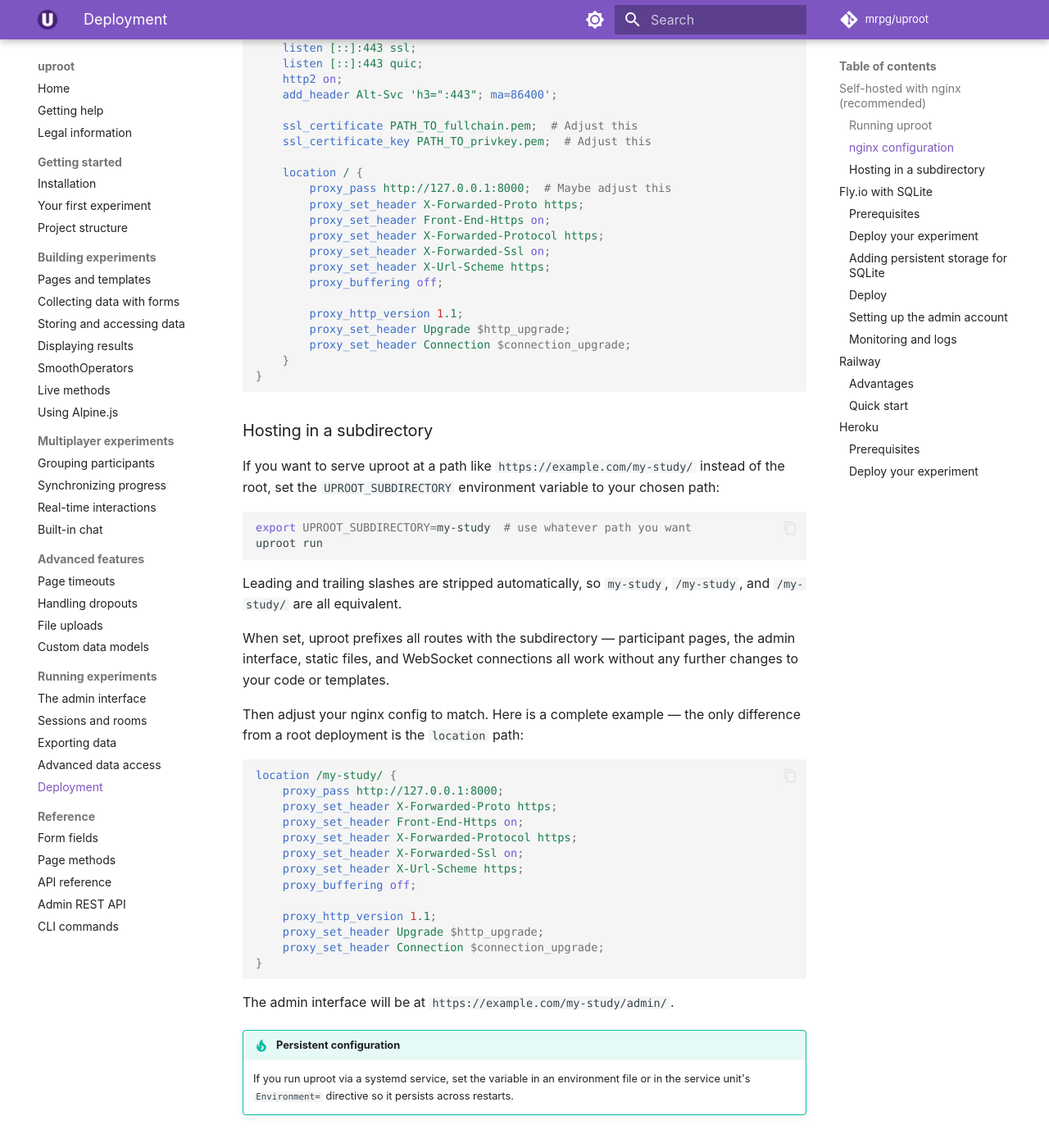
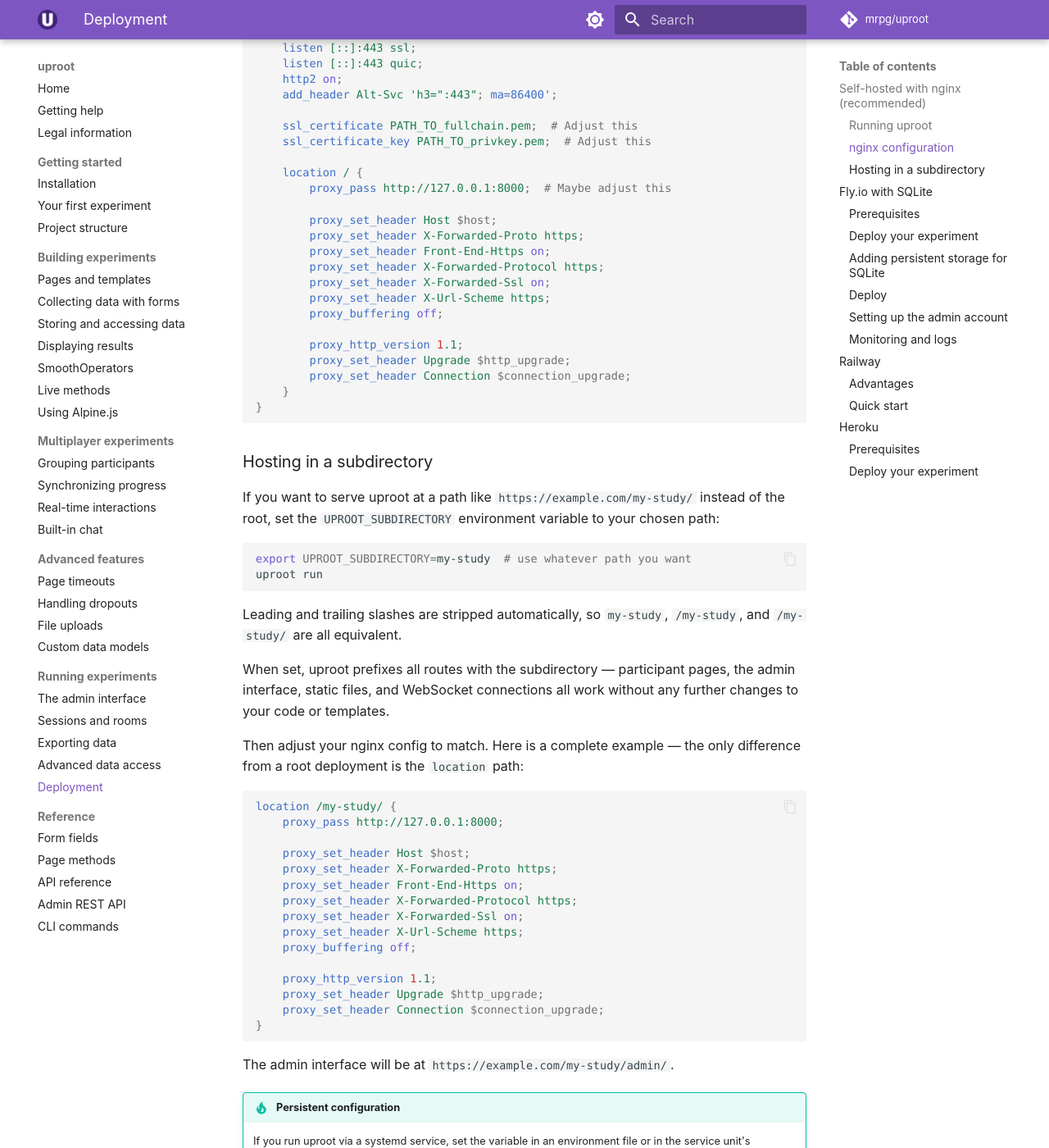
Before and after one commit to mrpg/uproot-docs, an MkDocs documentation site: the page built from docs/running/deployment.md, in a window 1280 px wide and 1400 px high, scrolled down 1324 px. Shown: the whole window at 82% size. Built offline with MkDocs 1.6.1 and Material for MkDocs 9.7.7, drawn with Linux system fonts in a browser that asks for light colours; comment, search, counter and statistics services are not loaded.

Commit message:
Add 'proxy_set_header Host $host'

````diff
--- a/docs/running/deployment.md
+++ b/docs/running/deployment.md
@@ -52,6 +52,8 @@ server {
 
     location / {
         proxy_pass http://127.0.0.1:8000;  # Maybe adjust this
+
+        proxy_set_header Host $host;
         proxy_set_header X-Forwarded-Proto https;
         proxy_set_header Front-End-Https on;
         proxy_set_header X-Forwarded-Protocol https;
@@ -84,6 +86,8 @@ Then adjust your nginx config to match. Here is a complete example — the only
 ```nginx
 location /my-study/ {
     proxy_pass http://127.0.0.1:8000;
+
+    proxy_set_header Host $host;
     proxy_set_header X-Forwarded-Proto https;
     proxy_set_header Front-End-Https on;
     proxy_set_header X-Forwarded-Protocol https;
````
Also changed, not shown: docs/running/vps-setup.md (+2 -0 lines).
